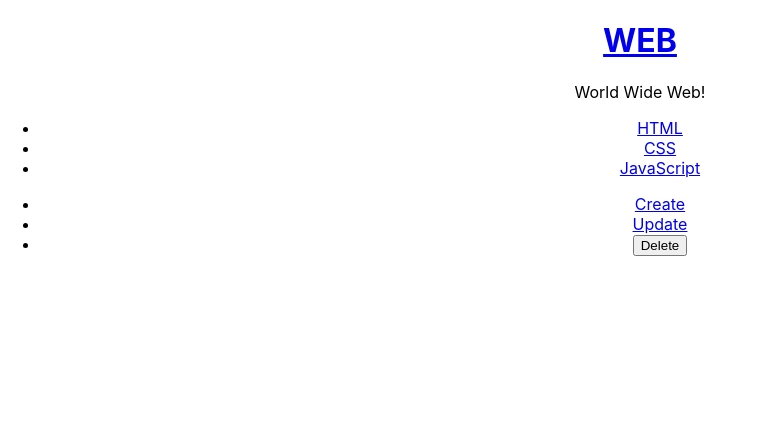
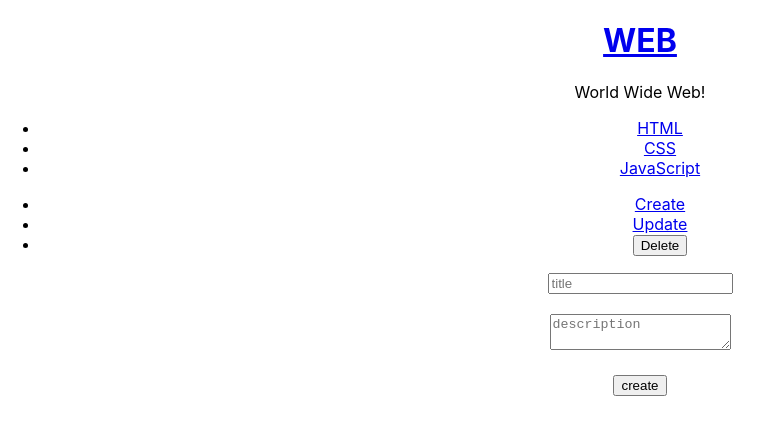
Before and after one commit to leesoeun98/function-react-project, a React (Create React App) app: page / in a window 1280 px wide. Both pictures are taken after a click on the link "Create". Shown: the top 434 px of the page, without its empty margins (0-773 px from the left). Built offline with nearby package versions, Linux system fonts and the light colour scheme.

Commit message:
[#7] create and apply title and desc states on CreateContent

```diff
--- a/src/App.js
+++ b/src/App.js
@@ -5,6 +5,7 @@ import Subject from './components/Subject';
 import Toc from './components/Toc';
 import Control from './components/Control';
 import ReadContents from './components/ReadContents';
+import CreateContent from './components/CreateContent';
 
 // constants
 const MODE_WELCOME = 'welcome';
@@ -65,7 +66,7 @@ function App() {
 
       {/* --- 출력될 내용 --- */}
       {(mode===MODE_WELCOME || mode===MODE_READ) && <ReadContents content={content}></ReadContents>}
-      {mode===MODE_DELETE && <></>}
+      {mode===MODE_CREATE && <CreateContent></CreateContent>}
       {mode===MODE_UPDATE && <></>}
       {mode===MODE_DELETE && <></>}
     </div>
--- /dev/null
+++ b/src/components/CreateContent.js
@@ -0,0 +1,27 @@
+import React, {useState} from 'react';
+
+export default function CreateContent(props) {
+    const [title, setTitle] = useState('');
+    const [desc, setDesc] = useState('');
+
+    return (
+        <div>
+            <input
+                type="text"
+                placeholder="title"
+                /* input의 경우 출력과 입력의 역할을 동시에 하기 때문에, value와 onChange가 쌍으로 필요하다고 보면 된다 */
+                value={title}
+                onChange={(e) => setTitle(e.target.value) /* <- e.target.value를 이용한다는건 그냥 공식처럼 외우는게 나을 듯 */}></input>
+            {/* ▼ 실제로 이따구로 br이용해서 레이아웃 하면 혼납니다 */}
+            <br/>
+            <br/>
+            <textarea
+                placeholder="description"
+                value={desc}
+                onChange={(e) => setDesc(e.target.value)}></textarea>
+            <br/>
+            <br/>
+            <button>create</button>
+        </div>
+    );
+}
```
